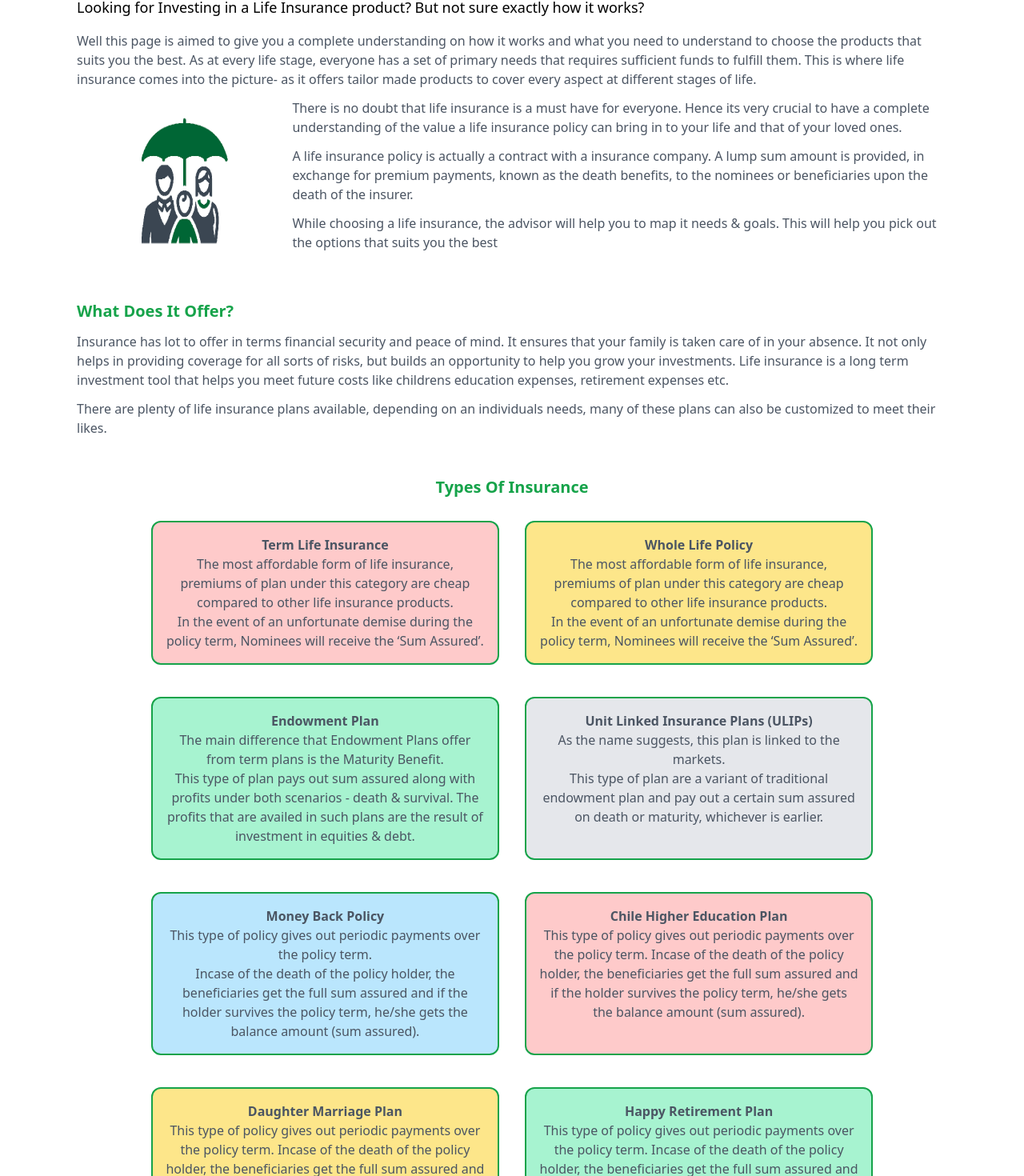
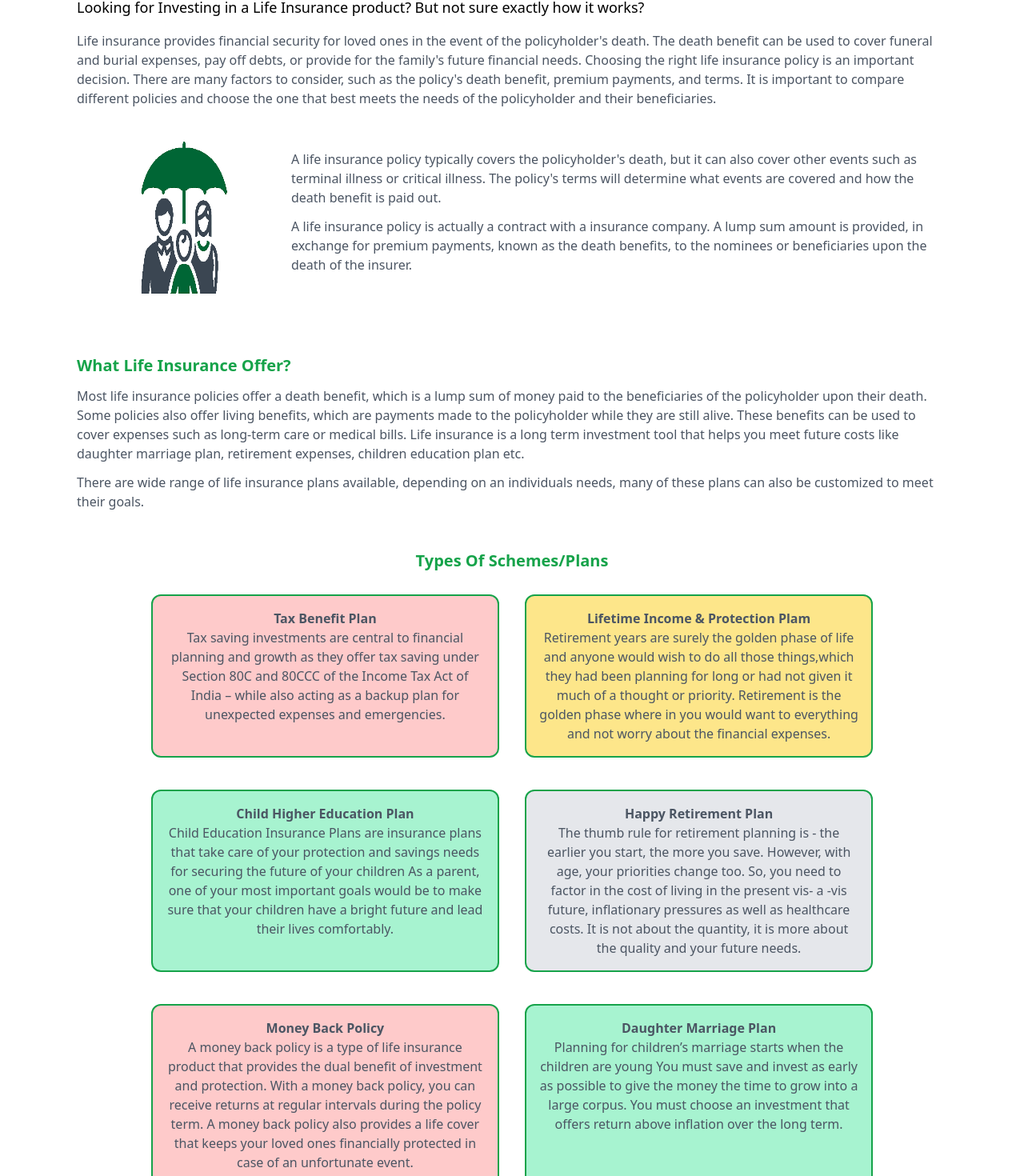
Before and after one commit to veeresh-27/businessProfile, a Next.js app: page /insurance in a window 1280 px wide. Shown: the part 177-1647 px from the top of the page at 80% size. Built offline with nearby package versions, Linux system fonts and the light colour scheme.

Commit message:
content alteration

```diff
--- a/pages/insurance/index.js
+++ b/pages/insurance/index.js
@@ -22,101 +22,86 @@ export default function Insurance() {
   const insurancePlans = [
     {
       id: 1,
-      title: "Term Life Insurance",
+      title: "Tax Benefit Plan",
       lines: [
-        "The most affordable form of life insurance, premiums of plan\n" +
-          "                under this category are cheap compared to other life insurance\n" +
-          "                products.",
-        "In the event of an unfortunate demise during the policy term,\n" +
-          "                Nominees will receive the ‘Sum Assured’.",
+        "Tax saving investments are central to financial planning and growth as they offer tax saving under Section 80C and 80CCC of the Income Tax Act of India – while also acting as a backup plan for unexpected expenses and emergencies.",
       ],
     },
     {
       id: 2,
-      title: "Whole Life Policy",
+      title: "Lifetime Income & Protection Plam",
       lines: [
-        "The most affordable form of life insurance, premiums of plan\n" +
-          "                under this category are cheap compared to other life insurance\n" +
-          "                products.",
-        "In the event of an unfortunate demise during the policy term,\n" +
-          "                Nominees will receive the ‘Sum Assured’.",
+        " Retirement years are surely the golden phase of life and anyone would wish to do\n" +
+          "\n" +
+          "all those things,which they had been planning for long or had not given it much of a thought or priority. \n" +
+          " Retirement is the golden phase where in you would want to everything and not worry about the financial expenses.",
       ],
     },
     {
       id: 3,
-      title: "Endowment Plan",
+      title: "Child Higher Education Plan",
       lines: [
-        "The main difference that Endowment Plans offer from term plans\n" +
-          "                is the Maturity Benefit.",
-        "This type of plan pays out sum assured along with profits under\n" +
-          "                both scenarios - death & survival. The profits that are availed\n" +
-          "                in such plans are the result of investment in equities & debt.",
+        "  Child Education Insurance Plans are insurance plans that take care of your protection and savings needs for securing the future of your children\n" +
+          "\n" +
+          "As a parent, one of your most important goals would be to make sure that your children have a bright future and lead their lives comfortably.",
       ],
     },
+
     {
       id: 4,
-      title: "Unit Linked Insurance Plans (ULIPs)",
+      title: "Happy Retirement Plan",
       lines: [
-        "As the name suggests, this plan is linked to the markets.",
-        "This type of plan are a variant of traditional endowment plan\n" +
-          "                and pay out a certain sum assured on death or maturity,\n" +
-          "                whichever is earlier.",
-      ],
-    },
-    {
-      id: 5,
-      title: "Money Back Policy",
-      lines: [
-        "This type of policy gives out periodic payments over the policy\n" +
-          "                term.",
-        "Incase of the death of the policy holder, the beneficiaries get\n" +
-          "                the full sum assured and if the holder survives the policy term,\n" +
-          "                he/she gets the balance amount (sum assured).",
+        "        The thumb rule for retirement planning is - the earlier you start, the more you save.\n" +
+          "\n" +
+          "However, with age, your priorities change too. So, you need to factor in the cost of living in the present vis- a -vis future,\n " +
+          "inflationary pressures as well as healthcare costs. It is not about the quantity, it is more about the  quality and your future needs.",
       ],
     },
     {
       id: 6,
-      title: "Chile Higher Education Plan",
+      title: "Money Back Policy",
       lines: [
-        "This type of policy gives out periodic payments over the policy term.\n" +
-          "\n" +
-          "Incase of the death of the policy holder, the beneficiaries get the full sum assured and if the holder survives the policy term, he/she gets the balance amount (sum assured).",
-      ],
-    },
-    {
-      id: 7,
-      title: "Daughter Marriage Plan",
-      lines: [
-        "This type of policy gives out periodic payments over the policy term.\n" +
-          "\n" +
-          "Incase of the death of the policy holder, the beneficiaries get the full sum assured and if the holder survives the policy term, he/she gets the balance amount (sum assured).",
+        "A money back policy is a type of life insurance product that provides the dual benefit of investment and protection. With a money back policy, you can receive returns at regular intervals during the policy term. A money back policy also provides a life cover that keeps your loved ones financially protected in case of an unfortunate event.",
       ],
     },
     {
       id: 8,
-      title: "Happy Retirement Plan",
+      title: "Daughter Marriage Plan",
       lines: [
-        "This type of policy gives out periodic payments over the policy term.\n" +
+        "Planning for children’s marriage starts when the children are young\n" +
           "\n" +
-          "Incase of the death of the policy holder, the beneficiaries get the full sum assured and if the holder survives the policy term, he/she gets the balance amount (sum assured).",
+          "You must save and invest as early as possible to give the money the time to grow into a large corpus.  You must choose an investment that offers return above inflation over the long term.",
       ],
     },
     {
       id: 9,
-      title: "Tac Benefit Plan",
+      title: "Term Life Insurance",
       lines: [
-        "This type of policy gives out periodic payments over the policy term.\n" +
-          "\n" +
-          "Incase of the death of the policy holder, the beneficiaries get the full sum assured and if the holder survives the policy term, he/she gets the balance amount (sum assured).",
+        "Term insurance is a type of life insurance that provides coverage for a specific period of time or years, i.e., a term. This type of life insurance provides a financial benefit to the nominee in case of the unfortunate demise of the insured during the policy term. Term Insurance policies provide high life cover at lower premiums.",
       ],
     },
     {
       id: 10,
-      title: "Lifetime Income & Protection Plam",
+      title: "Endowment Plan",
       lines: [
-        "This type of policy gives out periodic payments over the policy term.\n" +
-          "\n" +
-          "Incase of the death of the policy holder, the beneficiaries get the full sum assured and if the holder survives the policy term, he/she gets the balance amount (sum assured).",
+        "Endowment plan is a life insurance policy which provides you with a combination of both i.e.: an insurance cover, as well as an savings plan. It helps you in saving regularly over a specific period of time,\n " +
+          "so that you are able to get a lump sum amount on policy maturity, if the policyholder survives the policy term.",
+      ],
+    },
+    {
+      id: 11,
+      title: "Whole Life Policy",
+      lines: [
+        "Are one type of permanent life insurance. Universal life, indexed universal life, and variable universal life are others. Whole life insurance is the original life insurance policy, But whole life does not equal permanent life insurance as there are many types of permanent life.",
+      ],
+    },
+    {
+      id: 12,
+      title: "Unit Linked Insurance Plans (ULIPs)",
+      lines: [
+        " ULIP is the acronym for Unit Linked Insurance Plan.",
+        "A ULIP is the combination of investment and insurance.\n" +
+          "Within this plan,the policyholders can make the premium payment annually or monthly. One part of the premium amount is used to provide a life insurance cover and the remaining sum is invested.",
       ],
     },
   ];
@@ -158,25 +143,28 @@ export default function Insurance() {
               </h2>
 
               <p className="  text-md font-base text-gray-600 my-3 ">
-                Well this page is aimed to give you a complete understanding on
-                how it works and what you need to understand to choose the
-                products that suits you the best. As at every life stage,
-                everyone has a set of primary needs that requires sufficient
-                funds to fulfill them. This is where life insurance comes into
-                the picture- as it offers tailor made products to cover every
-                aspect at different stages of life.
+                Life insurance provides financial security for loved ones in the
+                event of the policyholder's death. The death benefit can be used
+                to cover funeral and burial expenses, pay off debts, or provide
+                for the family's future financial needs. Choosing the right life
+                insurance policy is an important decision. There are many
+                factors to consider, such as the policy's death benefit, premium
+                payments, and terms. It is important to compare different
+                policies and choose the one that best meets the needs of the
+                policyholder and their beneficiaries.
               </p>
               <div className="flex  text-md font-base text-gray-600">
                 <div className=" flex align-center justify-center">
                   {" "}
                   <Image className="px-10" src={insurance} alt="" />
                 </div>
-                <div>
+                <div className="my-10">
                   <p>
-                    There is no doubt that life insurance is a must have for
-                    everyone. Hence its very crucial to have a complete
-                    understanding of the value a life insurance policy can bring
-                    in to your life and that of your loved ones.
+                    A life insurance policy typically covers the policyholder's
+                    death, but it can also cover other events such as terminal
+                    illness or critical illness. The policy's terms will
+                    determine what events are covered and how the death benefit
+                    is paid out.
                   </p>
                   <p className="my-3">
                     A life insurance policy is actually a contract with a
@@ -185,37 +173,33 @@ export default function Insurance() {
                     to the nominees or beneficiaries upon the death of the
                     insurer.
                   </p>
-                  <p className="my-3">
-                    While choosing a life insurance, the advisor will help you
-                    to map it needs & goals. This will help you pick out the
-                    options that suits you the best
-                  </p>
                 </div>
               </div>
             </div>
             <div className="mt-12">
               <h1 className="text-xl font-bold text-green-600 ">
-                What Does It Offer?
+                What Life Insurance Offer?
               </h1>
 
               <p className="  text-md font-base text-gray-600 my-3 ">
-                Insurance has lot to offer in terms financial security and peace
-                of mind. It ensures that your family is taken care of in your
-                absence. It not only helps in providing coverage for all sorts
-                of risks, but builds an opportunity to help you grow your
-                investments. Life insurance is a long term investment tool that
-                helps you meet future costs like childrens education expenses,
-                retirement expenses etc.
+                Most life insurance policies offer a death benefit, which is a
+                lump sum of money paid to the beneficiaries of the policyholder
+                upon their death. Some policies also offer living benefits,
+                which are payments made to the policyholder while they are still
+                alive. These benefits can be used to cover expenses such as
+                long-term care or medical bills. Life insurance is a long term
+                investment tool that helps you meet future costs like daughter
+                marriage plan, retirement expenses, children education plan etc.
               </p>
               <p className="text-md font-base text-gray-600 my-3 ">
-                There are plenty of life insurance plans available, depending on
-                an individuals needs, many of these plans can also be customized
-                to meet their likes.
+                There are wide range of life insurance plans available,
+                depending on an individuals needs, many of these plans can also
+                be customized to meet their goals.
               </p>
             </div>
             <div className="flex flex-col items-center mt-12">
               <h1 className="text-xl font-bold text-green-600 ">
-                Types Of Insurance
+                Types Of Schemes/Plans
               </h1>
               <div className="flex flex-wrap gap-x-8 gap-y-4 justify-center mt-4">
                 {insurancePlans.map((plan) => (
```
